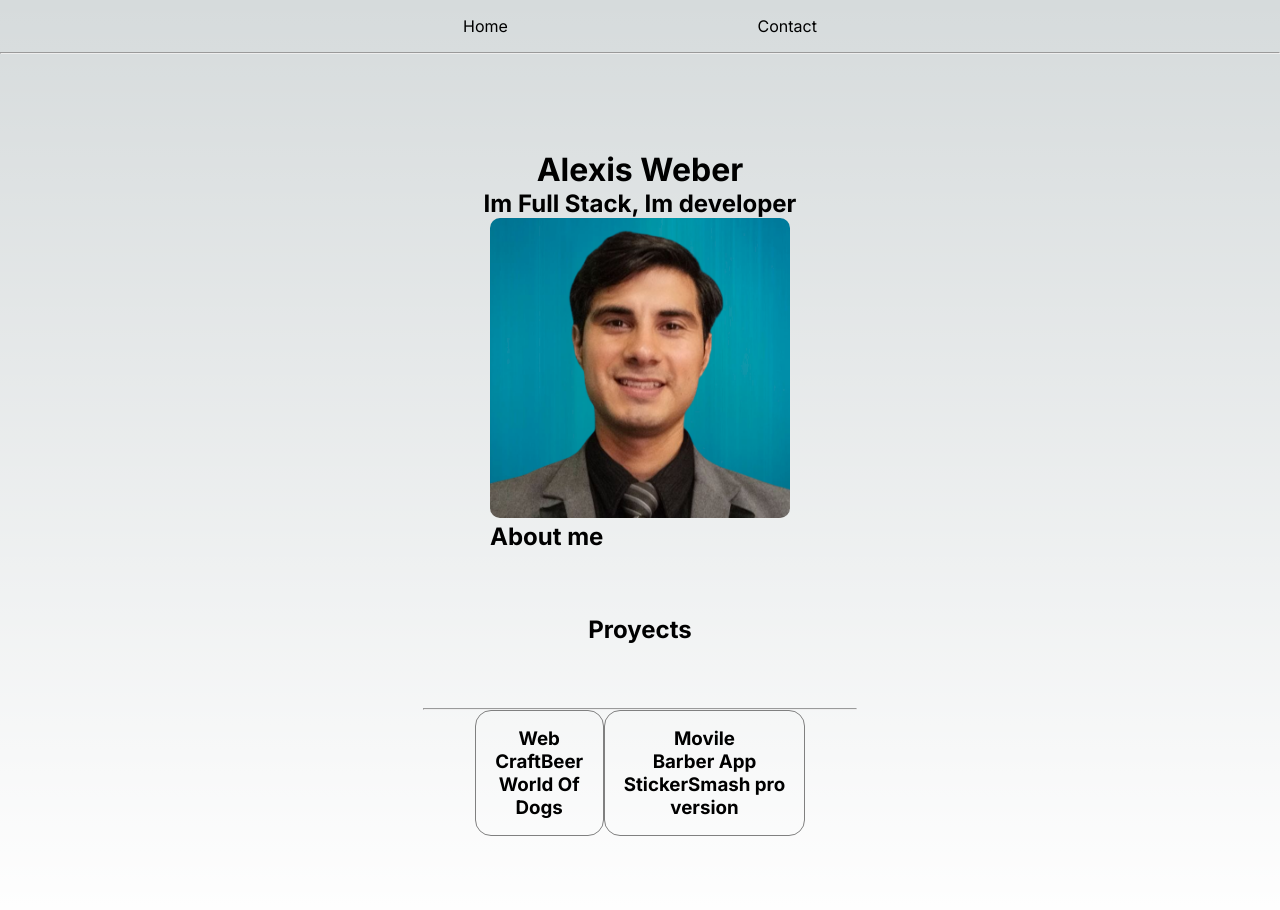
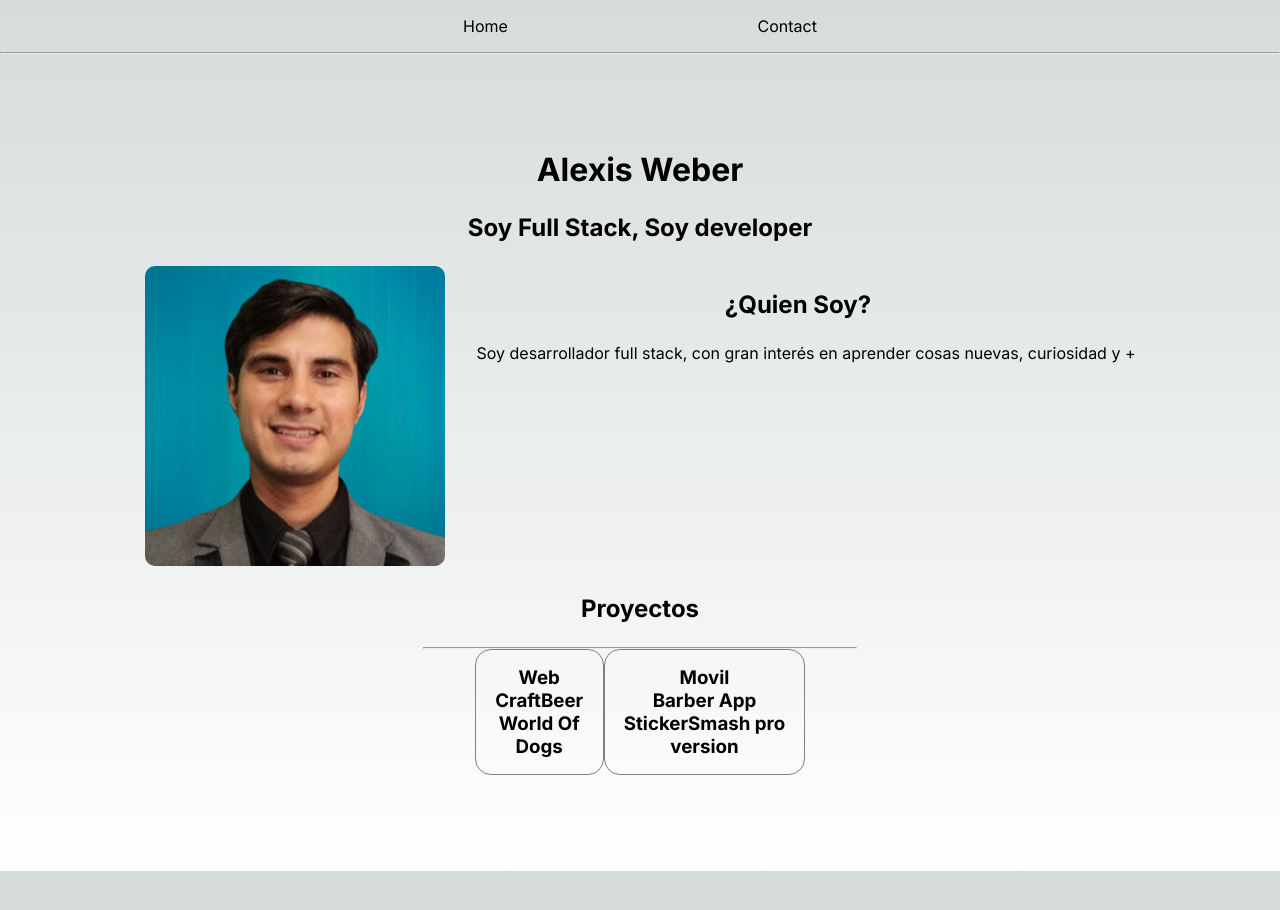
Before and after one commit to AlexisWeber98/Portfolio, a Next.js app: page / in a window 1280 px wide. Shown: the top 910 px of the page. After the commit the page ends 871 px from the top, so only its background shows below. Built offline with nearby package versions, Linux system fonts and the light colour scheme.

Commit message:
english -> spanish

```diff
--- a/app/components/About/About.module.css
+++ b/app/components/About/About.module.css
@@ -1,5 +1,19 @@
+.container {
+  display:flex;
+  align-content: space-between;
+
+}
+
 .photo {
   position: "relative";
   width: "250px";
   height: "500px";
+  margin-right: 1em;
 }
+
+.article {
+  text-align: center;
+}
+.description {
+  margin-left: 1em;
+}
--- a/app/components/About/About.tsx
+++ b/app/components/About/About.tsx
@@ -3,7 +3,7 @@ import Ale from "../../assets/Ale.png";
 import styles from "./About.module.css";
 export default function About() {
   return (
-    <main>
+    <main className={styles.container}>
       <div className={styles.photo}>
         <Image
           src={Ale}
@@ -13,7 +13,13 @@ export default function About() {
           style={{ borderRadius: "10px" }}
         />
       </div>
-      <h2>About me</h2>
+      <article className={styles.article}>
+      <h2>¿Quien Soy?</h2>
+      <p className={styles.description}>Soy desarrollador full stack, con gran interés en aprender cosas nuevas, curiosidad y +</p>
+      </article>
+
+
+
     </main>
   );
 }
--- a/app/components/Proyects/Proyects.tsx
+++ b/app/components/Proyects/Proyects.tsx
@@ -6,7 +6,7 @@ const Proyects = () => {
 
   return (
     <main className={styles.container}>
-      <h2 className={styles.center}>Proyects</h2>
+      <h2 className={styles.center}>Proyectos</h2>
       <hr />
 
       <div className={styles.proyects}>
@@ -15,7 +15,7 @@ const Proyects = () => {
           <WebProyects/>
         </div>
         <div className={styles.cards}>
-          <h3 className="title">Movile</h3>
+          <h3 className="title">Movil</h3>
           <MovileProyects />
         </div>
       </div>
--- a/app/page.module.css
+++ b/app/page.module.css
@@ -5,6 +5,10 @@
   align-items: center;
   padding: 6rem;
   min-height: 100vh;
+  text-align: center;
+}
+.main h2 {
+  padding: 1em;
 }
 
 .description {
@@ -18,32 +22,9 @@
   font-family: var(--font-mono);
 }
 
-.description a {
-  display: flex;
-  justify-content: center;
-  align-items: center;
-  gap: 0.5rem;
-}
-
-.description p {
-  position: relative;
-  margin: 0;
-  padding: 1rem;
-  background-color: rgba(var(--callout-rgb), 0.5);
-  border: 1px solid rgba(var(--callout-border-rgb), 0.3);
-  border-radius: var(--border-radius);
-}
-
 .code {
   font-weight: 700;
   font-family: var(--font-mono);
-}
-
-.grid {
-  display: grid;
-  grid-template-columns: repeat(4, minmax(25%, auto));
-  max-width: 100%;
-  width: var(--max-width);
 }
 
 .card {
--- a/app/page.tsx
+++ b/app/page.tsx
@@ -7,7 +7,7 @@ export default function Home() {
   return (
     <main className={styles.main}>
       <h1>Alexis Weber</h1>
-      <h2>Im Full Stack, Im developer</h2>
+      <h2>Soy Full Stack, Soy developer</h2>
       <div>
         <About />
       </div>
```
